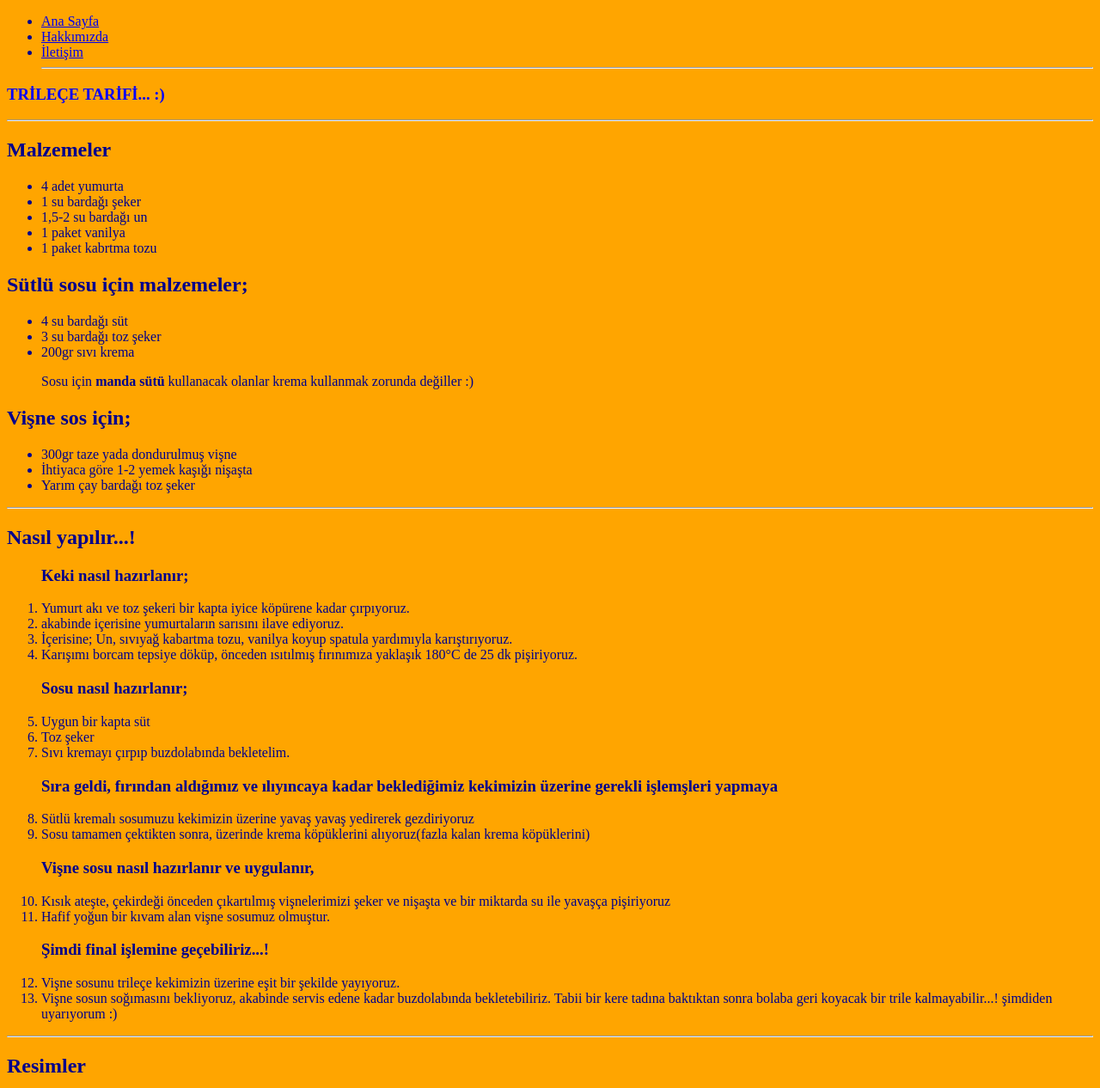
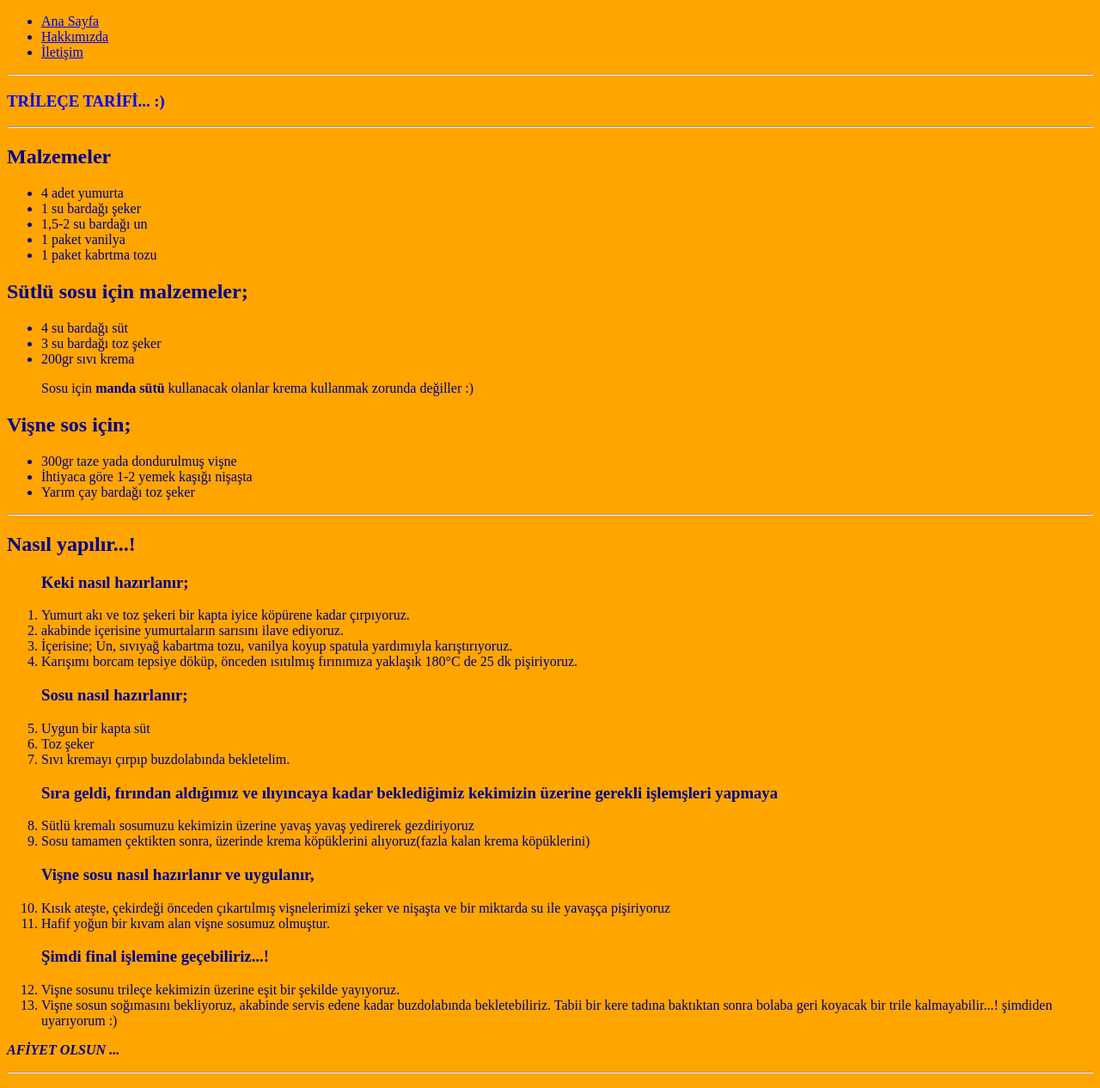
Before and after one commit to umitgenis/bolum-sonu-calismasi, a plain HTML site: page trilecetarifi.html in a window 1280 px wide. Shown: the top 1266 px of the page at 86% size. Drawn offline with Linux system fonts and the light colour scheme.

Commit message:
Final Files Added

```diff
--- a/trilecetarifi.html
+++ b/trilecetarifi.html
@@ -14,11 +14,12 @@
               <li><a href="index.html">Ana Sayfa</a></li>
               <li><a href="about-us.html">Hakkımızda</a></li>
               <li><a href="contact.html">İletişim</a></li>
-              <hr>
+
 
             </ul>
         </nav>
     </header>
+    <hr>
     <!-- Navbar End -->
     <!-- Context start -->
     <section>
@@ -79,6 +80,7 @@
                     <li>Vişne sosun soğımasını bekliyoruz, akabinde servis edene kadar buzdolabında bekletebiliriz. Tabii bir kere tadına baktıktan sonra bolaba geri koyacak bir trile kalmayabilir...! şimdiden uyarıyorum :) </li>
 
             </ol>
+            <span><p align="left"><strong><em>AFİYET OLSUN ...</em></strong></p></span>
         </article> <hr>
         <article>
             <h2>Resimler</h2>
```
Also changed, not shown: webSiteTrileceTarifi.jpg (added), 1 other file.
